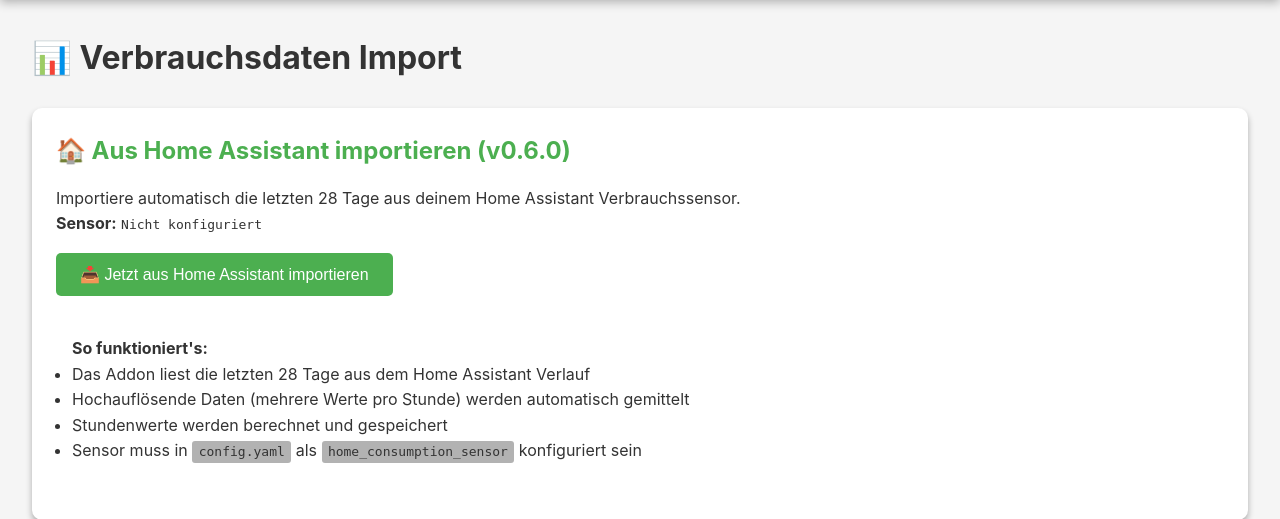
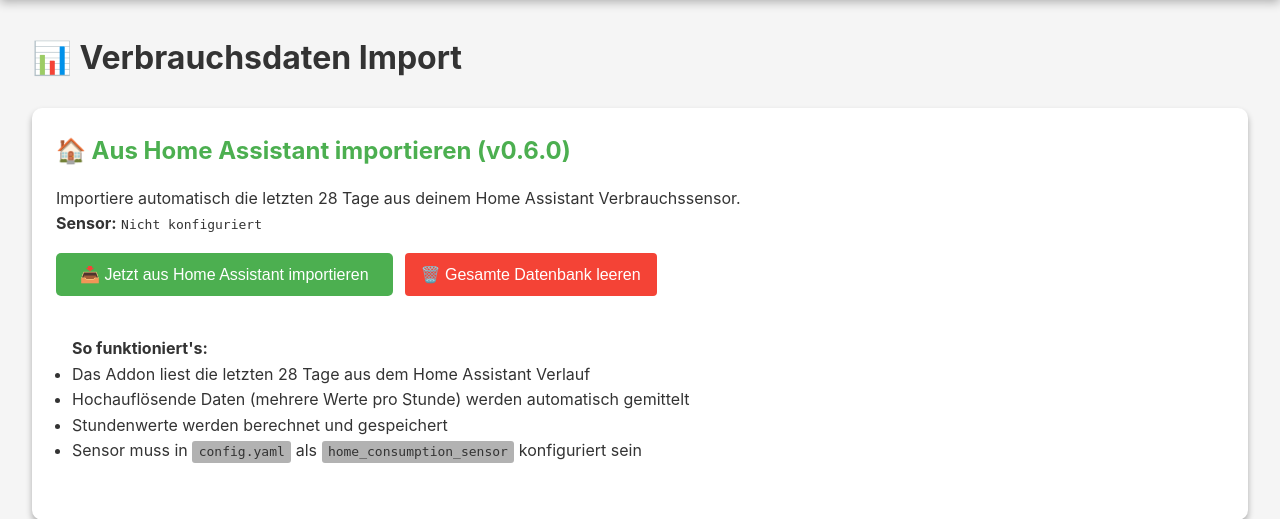
Before and after one commit to SvenSteuer/kostal-tibber-25b, a Flask app: page /consumption_import in a window 1280 px wide. Shown: the part 74-593 px from the top of the page. Run offline with Flask 3, Linux system fonts and the light colour scheme.

Commit message:
Add clear-all database button to import page

```diff
--- a/battery_manager/templates/consumption_import.html
+++ b/battery_manager/templates/consumption_import.html
@@ -94,9 +94,12 @@
         <p>Importiere automatisch die letzten 28 Tage aus deinem Home Assistant Verbrauchssensor.</p>
         <p><strong>Sensor:</strong> <code>{{ config.get('home_consumption_sensor', 'Nicht konfiguriert') }}</code></p>
 
-        <div style="margin-top: 1rem;">
+        <div style="margin-top: 1rem; display: flex; flex-wrap: wrap; gap: 0.75rem;">
             <button onclick="importFromHA()" class="btn btn-primary">
                 📥 Jetzt aus Home Assistant importieren
+            </button>
+            <button onclick="clearAllData()" class="btn btn-danger">
+                🗑️ Gesamte Datenbank leeren
             </button>
         </div>
 
@@ -320,6 +323,41 @@ function importFromHA() {
     });
 }
 
+function clearAllData() {
+    if (!confirm('⚠️ Wirklich die gesamte Verbrauchsdatenbank löschen?\n\nDies entfernt ALLE importierten und gelernten Daten.')) {
+        return;
+    }
+
+    showLoading('Lösche alle Verbrauchsdaten...');
+
+    fetch(apiUrl('api/consumption_import/clear_all'), {
+        method: 'POST'
+    })
+    .then(response => response.json())
+    .then(data => {
+        hideLoading();
+        if (data.success) {
+            const deleted = data.deleted || 0;
+            showNotification('success', `🗑️ Datenbank geleert (${deleted} Einträge entfernt)`);
+            document.getElementById('haImportResult').innerHTML = `
+                <div style="color: #FFC107; padding: 1rem; background: rgba(255,193,7,0.1); border-radius: 4px;">
+                    <strong>🗑️ Datenbank geleert</strong><br>
+                    ${deleted} Einträge entfernt
+                </div>
+            `;
+            document.getElementById('importResult').innerHTML = '';
+            tableData = [];
+            renderTable();
+        } else {
+            showNotification('error', `❌ Löschen fehlgeschlagen: ${data.error}`);
+        }
+    })
+    .catch(error => {
+        hideLoading();
+        showNotification('error', 'Fehler beim Löschen: ' + error);
+    });
+}
+
 // Upload CSV
 function uploadCSV() {
     if (!selectedFile) {
```
